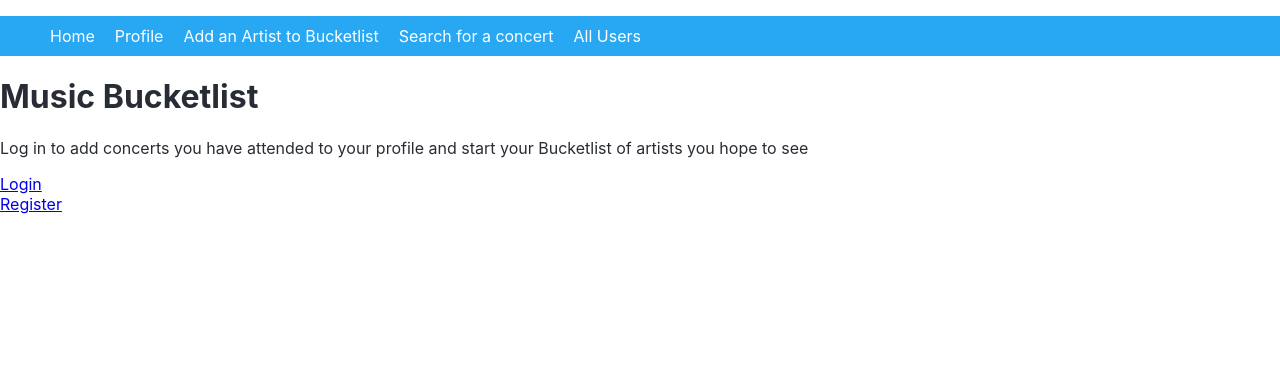
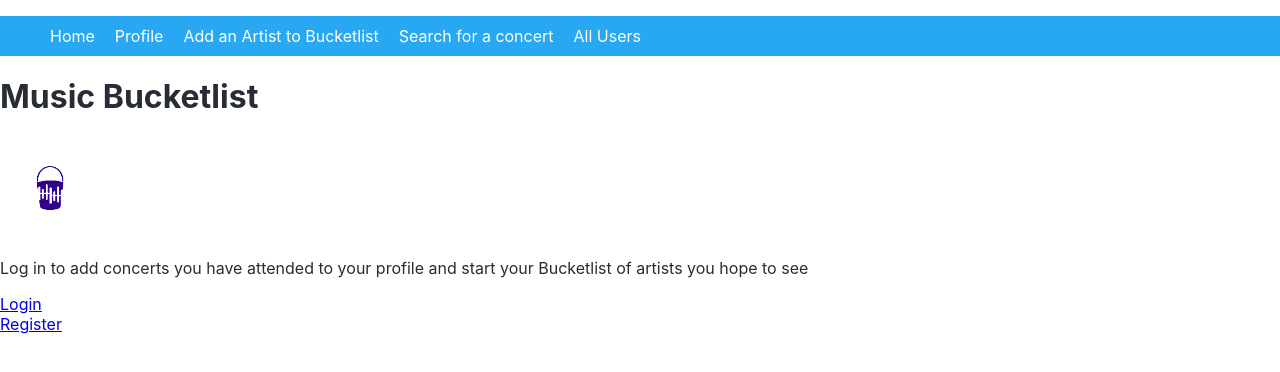
Before and after one commit to thejacobian/project-3-react, a React (Create React App) app: page / in a window 1280 px wide. Shown: the top 372 px of the page. Built offline with nearby package versions, Linux system fonts and the light colour scheme.

Commit message:
logo rendered on home page

```diff
--- a/src/App.css
+++ b/src/App.css
@@ -5,6 +5,9 @@
 
 }
 
+.home img {
+  height: 100px;
+}
 /*.App-logo {
   animation: App-logo-spin infinite 20s linear;
   height: 40vmin;
--- a/src/Home/index.js
+++ b/src/Home/index.js
@@ -3,9 +3,11 @@ import { Link }from 'react-router-dom';
 
 class Home extends Component{
 	render(){
+		const logo = require('../public/Artboard 1@3x.png')
 		return(
 			<div className="home">
 				<h1>Music Bucketlist</h1>
+				<img src={logo}/>
 				<p>Log in to add concerts you have attended to your profile and start your Bucketlist of artists you hope to see</p>
 				<li><Link to='/auth/login'>Login</Link></li>
 				<li><Link to='/auth/register'>Register</Link></li>
```
Also changed, not shown: public/Artboard 1@3x.png (added), src/public/Artboard 1@3x.png (added).
